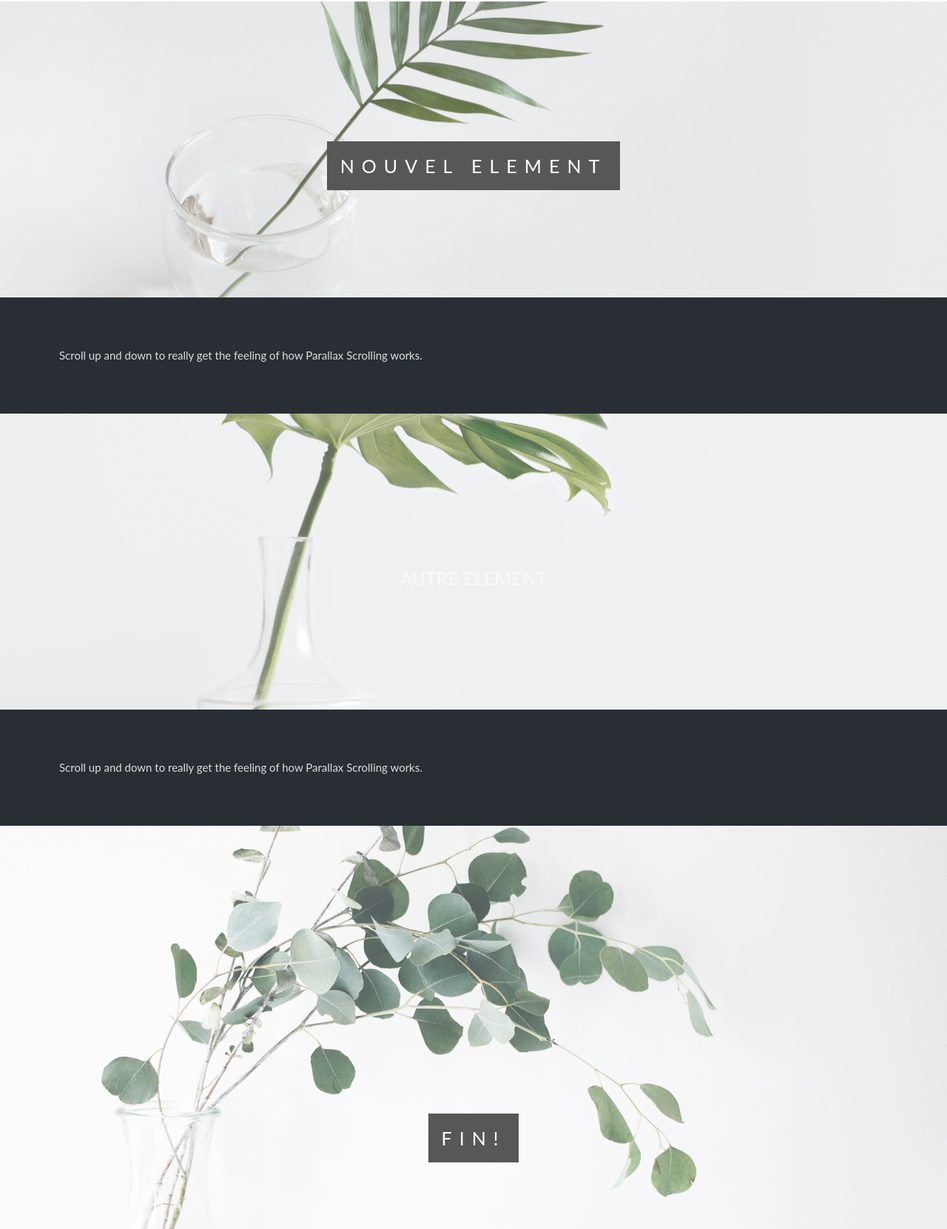
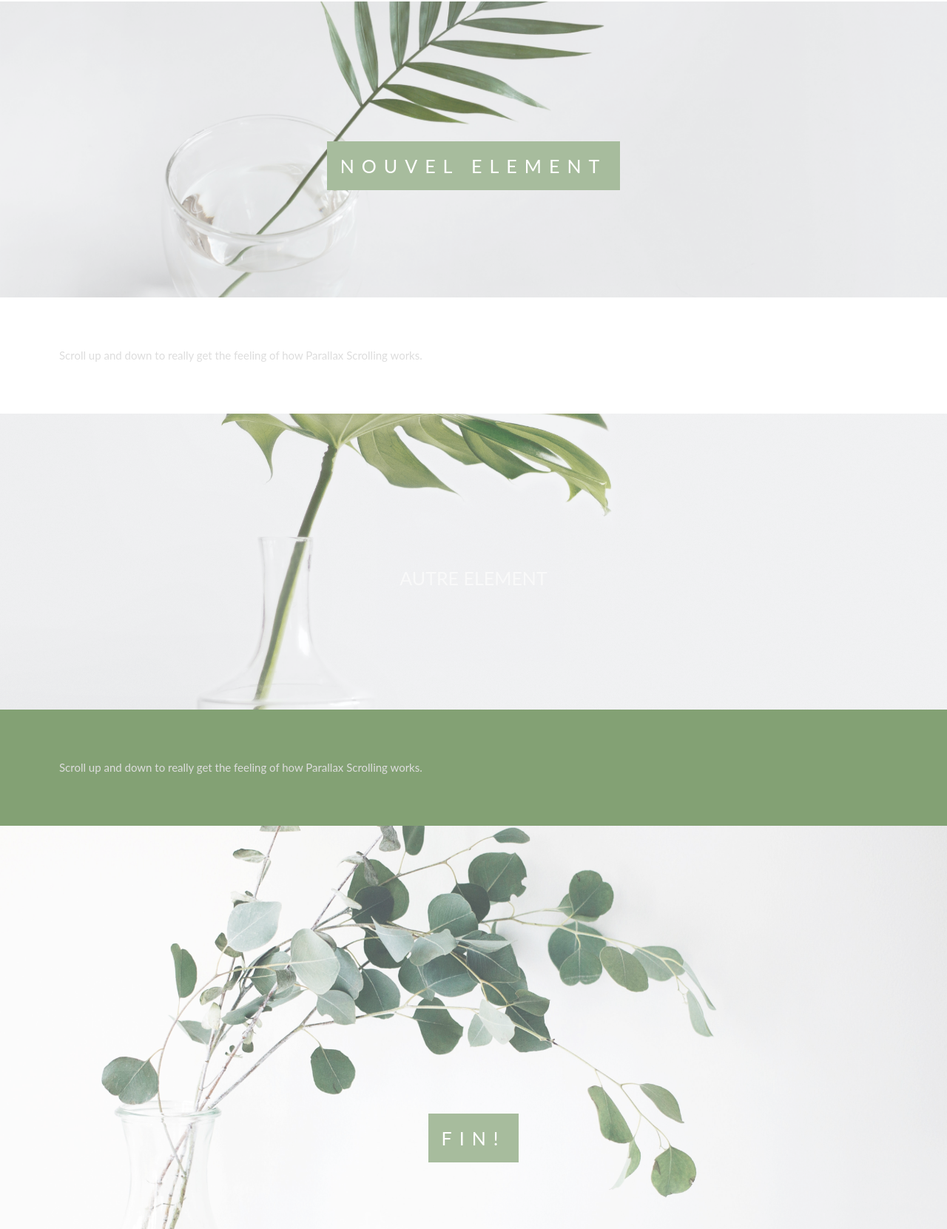
Before and after one commit to Flower-dev/Parallax, a plain HTML site: page Parallax.html in a window 1280 px wide. Shown: the part 1139-2800 px from the top of the page at 74% size. Drawn offline with Linux system fonts and the light colour scheme.

Commit message:
modification des couleurs

```diff
--- a/css/Parallax.css
+++ b/css/Parallax.css
@@ -39,7 +39,7 @@ body, html {
 }
 
 .caption span.border {
-  background-color: #111;
+  background-color: #83A174;
   color: #fff;
   padding: 18px;
   font-size: 25px;
@@ -81,7 +81,7 @@ h3 {
 .textdiv2{
   position:relative;
   color:#ddd;
-  background-color:#282E34;
+  background-color:#;
   text-align:center;
   padding:50px 80px;
   text-align: justify;
@@ -96,7 +96,7 @@ h3 {
 .textdiv3{
   position:relative;
   color:#ddd;
-  background-color:#282E34;
+  background-color:#83A174;
   text-align:center;padding:50px 80px;
   text-align: justify;
 }
```
